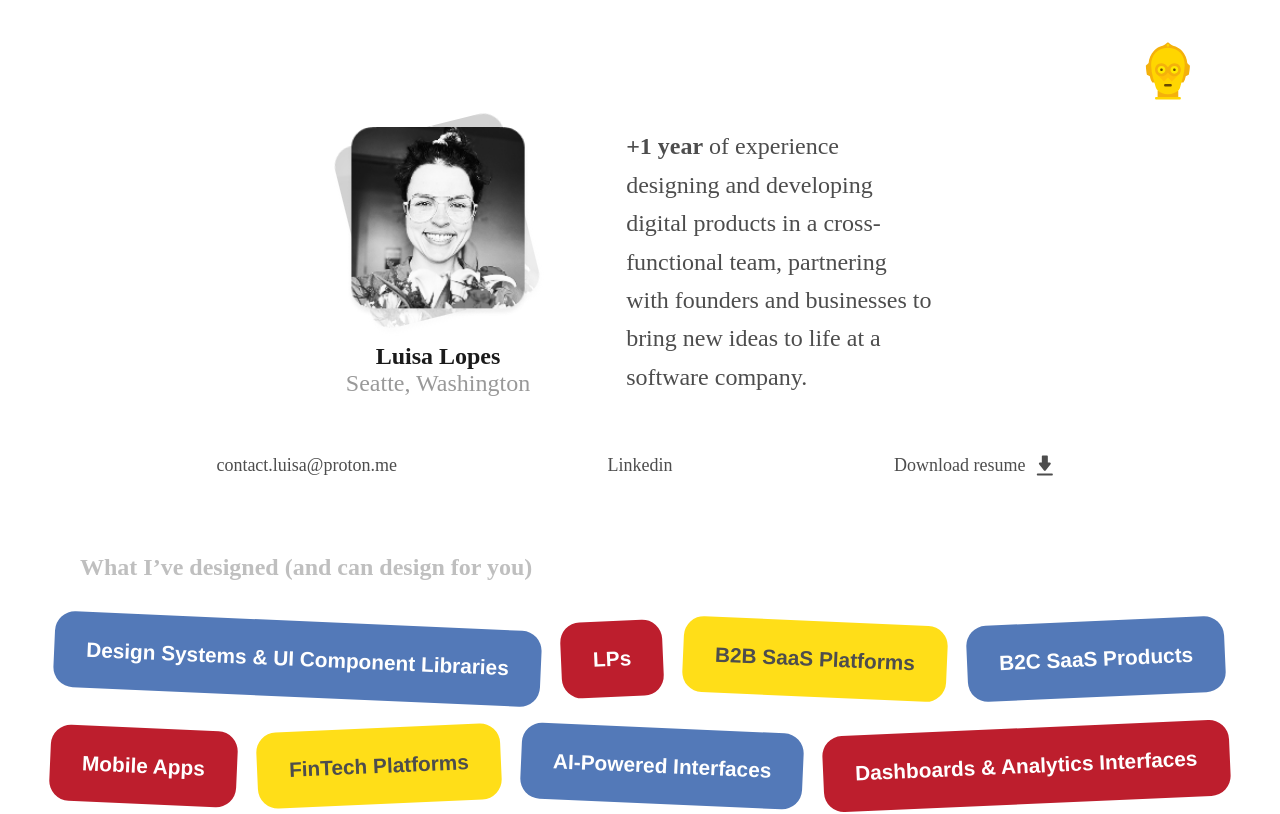
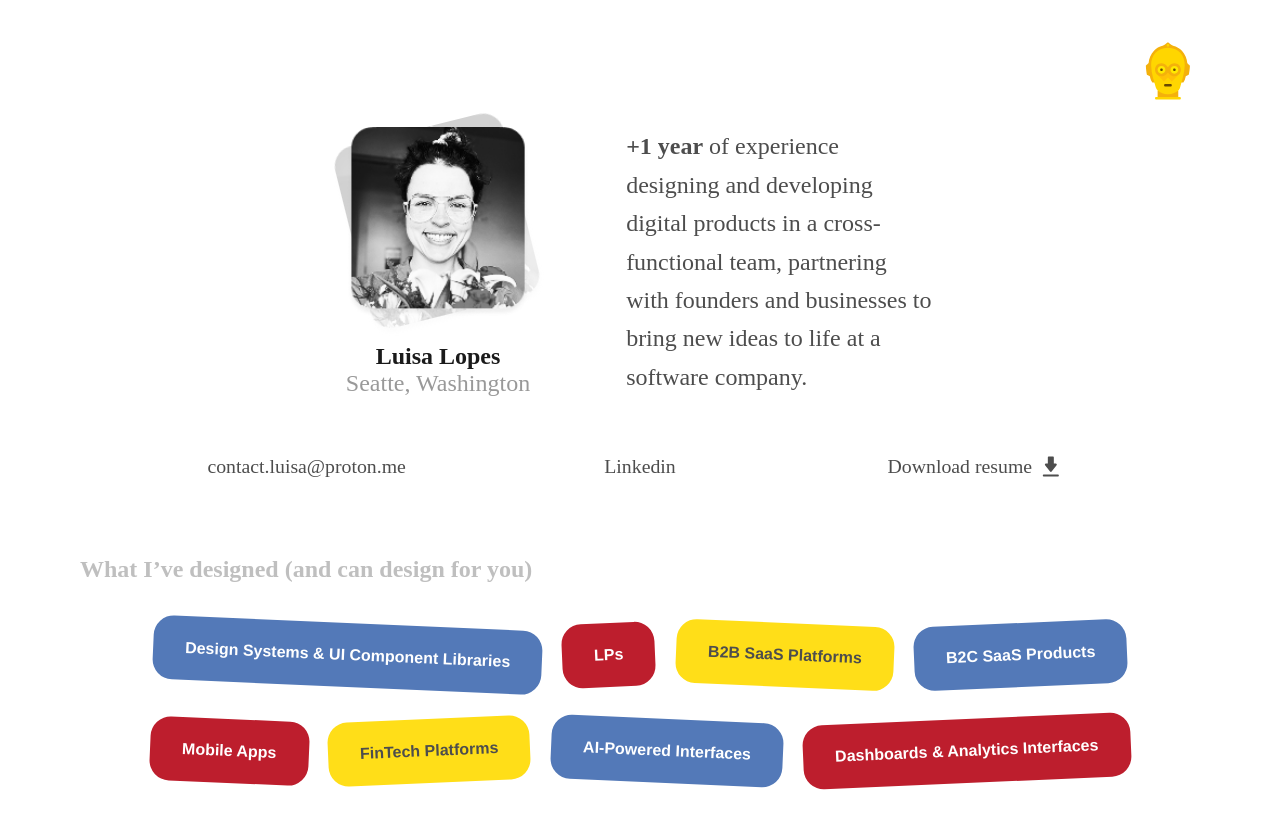
Before and after one commit to luisadeguimaraes/portfolio, a React (Vite) app: page / in a window 1280 px wide. Shown: the top 814 px of the page. Built offline with nearby package versions, Linux system fonts and the light colour scheme; a web font is replaced by a local one.

Commit message:
fix: changed sizing from px to rem for contact and components

```diff
--- a/src/App.tsx
+++ b/src/App.tsx
@@ -2,11 +2,11 @@ import Hero from './components/sections/Hero/Hero';
 import Header from './components/Header/Header';
 import { useTheme } from './context/ThemeContext';
 import SelectedWork from './components/SelectedWork/SelectedWork';
-import Expertise from './components/sections/Expertise/Expertise';
 import MeForReal from './components/sections/MeForReal/MeForReal';
 import Thanks from './components/sections/Thanks/Thanks';
 import Footer from './components/sections/Footer/Footer';
 import Contact from './components/sections/Contact/Contact';
+import Expertise from './components/sections/Pills/Expertise';
 
 export default function App() {
   const { theme } = useTheme(); // optional if you want to show current theme
--- a/src/components/sections/Contact/Contact.module.css
+++ b/src/components/sections/Contact/Contact.module.css
@@ -26,6 +26,7 @@
 
 .contactText {
   font-weight: 300;
+  font-size: 1.1em;
   color: inherit;
   text-decoration: none;
 }
--- a/src/components/sections/Expertise/Expertise.module.css
+++ b/src/components/sections/Pills/Expertise.module.css
@@ -53,7 +53,7 @@
     align-items: center;
     justify-content: center; /* This centers the pills horizontally */
     flex-wrap: wrap; /* Allows pills to wrap to the next line on smaller screens */
-    gap: 20px;
+    gap: 1.25rem
 }
 
 /* PILL STYLES */
@@ -63,9 +63,8 @@
     display: flex;
     align-items: center;
     justify-content: center;
-    border-radius: 20px;
-    height: 75.6px;
-    min-width: 64.2px; /* Ensure a minimum size */
+    border-radius: 1.25rem;
+    height: 4rem;
     box-sizing: border-box;
 	margin: 0;
     /* The background color is set dynamically in the component's inline style */
@@ -74,9 +73,9 @@
 .pillText {
     /* Styles for the text inside each pill */
     position: relative;
-    font-size: 1.3rem;
+    font-size: 1em;
     font-weight: 800;
-	padding: 1rem 2rem;
+	padding: 1em 2em;
     font-family: 'Zain', sans-serif;
     text-align: center;
 	margin: 0;
```
Also changed, not shown: src/components/sections/Pills/Expertise.tsx (renamed from src/components/sections/Expertise/Expertise.tsx), src/components/sections/Pills/Pills.tsx (renamed from src/components/sections/Expertise/Pills.tsx), src/components/sections/Pills/Title.tsx (renamed from src/components/sections/Expertise/Title.tsx), src/components/sections/Pills/pillsData.tsx (renamed from src/components/sections/Expertise/pillsData.tsx).
